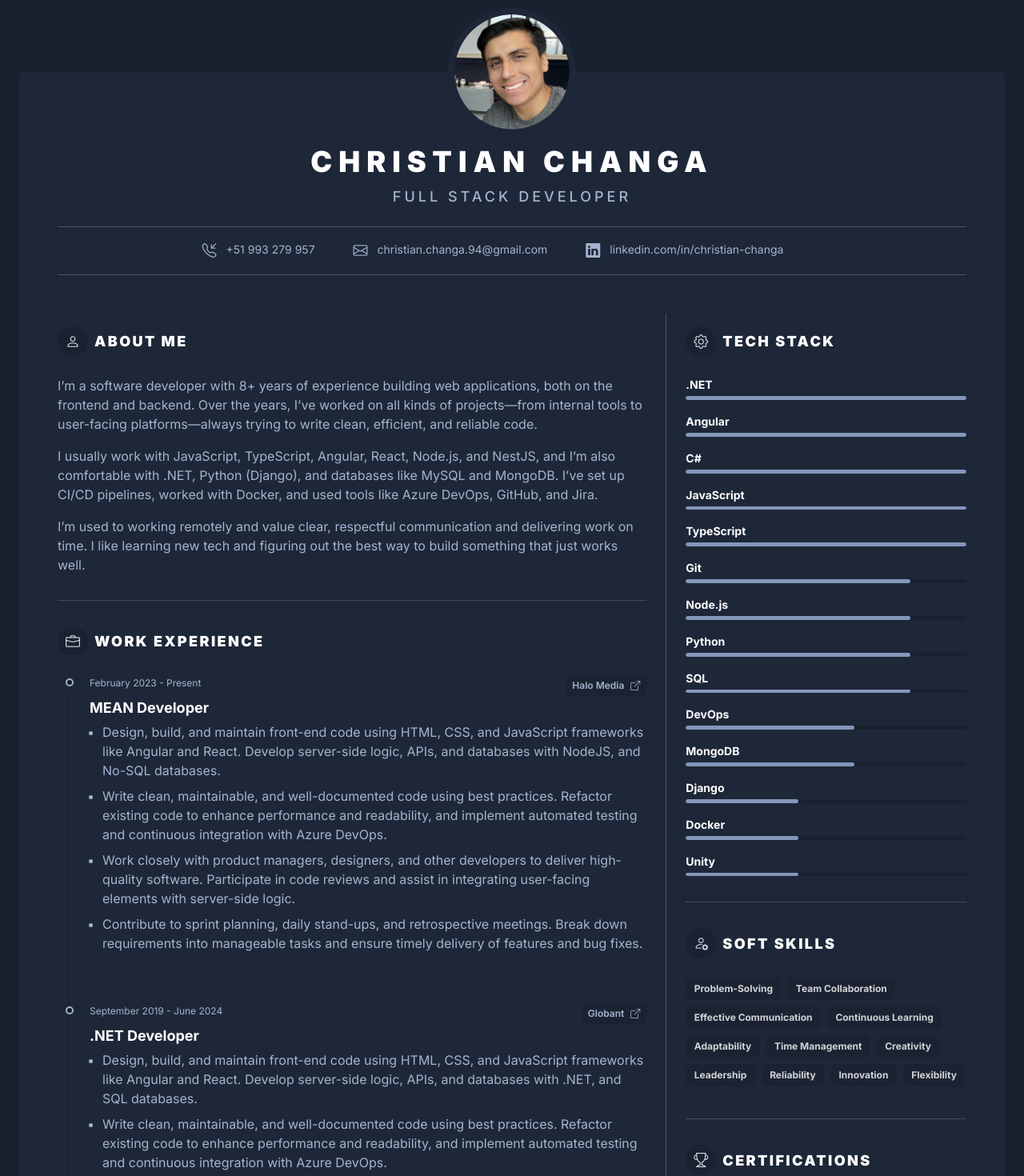
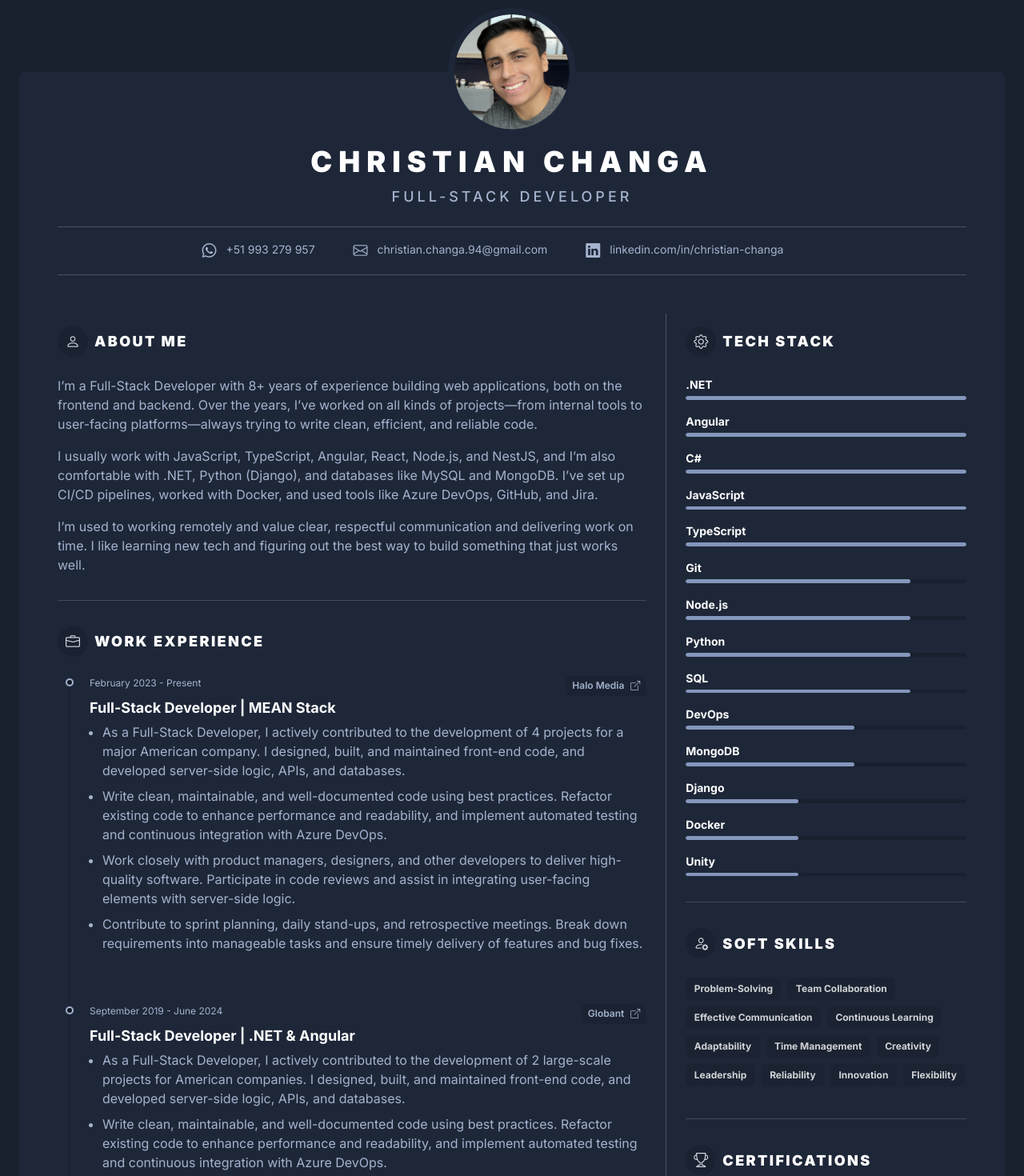
Before and after one commit to christianempire/my-cv, an Angular app: page / in a window 1280 px wide. Shown: the top 1470 px of the page at 80% size. Built offline with nearby package versions, Linux system fonts and the light colour scheme.

Commit message:
Updated job titles and wording

```diff
--- a/src/app/home/home.component.html
+++ b/src/app/home/home.component.html
@@ -6,11 +6,11 @@
           <div class="resume-profile-holder text-center">
             <img class="resume-profile-pic rounded-circle" src="images/profile.png" alt="image" />
             <h2 class="resume-name text-uppercase">Christian Changa</h2>
-            <div class="resume-role-title text-uppercase">Full Stack Developer</div>
+            <div class="resume-role-title text-uppercase">Full-Stack Developer</div>
             <div class="resume-contact mt-4">
               <ul class="resume-contact-list list-unstyled list-inline mb-0 justify-content-between">
                 <li class="list-inline-item me-md-3 me-lg-5">
-                  <i class="resume-contact-icon bi bi-telephone-inbound me-2"></i>
+                  <i class="resume-contact-icon bi bi-whatsapp me-2"></i>
                   +51 993 279 957
                 </li>
                 <li class="list-inline-item me-md-3 me-lg-5">
--- a/src/app/home/home.component.ts
+++ b/src/app/home/home.component.ts
@@ -46,7 +46,7 @@ export class HomeComponent {
     },
   ];
   highlights: string[] = [
-    'I’m a software developer with 8+ years of experience building web applications, both on the frontend and backend. Over the years, I’ve worked on all kinds of projects—from internal tools to user-facing platforms—always trying to write clean, efficient, and reliable code.',
+    'I’m a Full-Stack Developer with 8+ years of experience building web applications, both on the frontend and backend. Over the years, I’ve worked on all kinds of projects—from internal tools to user-facing platforms—always trying to write clean, efficient, and reliable code.',
     'I usually work with JavaScript, TypeScript, Angular, React, Node.js, and NestJS, and I’m also comfortable with .NET, Python (Django), and databases like MySQL and MongoDB. I’ve set up CI/CD pipelines, worked with Docker, and used tools like Azure DevOps, GitHub, and Jira.',
     'I’m used to working remotely and value clear, respectful communication and delivering work on time. I like learning new tech and figuring out the best way to build something that just works well.',
   ];
@@ -146,9 +146,9 @@ export class HomeComponent {
         url: 'https://www.linkedin.com/company/halo-media/',
       },
       dateRange: 'February 2023 - Present',
-      position: 'MEAN Developer',
+      position: 'Full-Stack Developer | MEAN Stack',
       responsibilities: [
-        'Design, build, and maintain front-end code using HTML, CSS, and JavaScript frameworks like Angular and React. Develop server-side logic, APIs, and databases with NodeJS, and No-SQL databases.',
+        'As a Full-Stack Developer, I actively contributed to the development of 4 projects for a major American company. I designed, built, and maintained front-end code, and developed server-side logic, APIs, and databases.',
         'Write clean, maintainable, and well-documented code using best practices. Refactor existing code to enhance performance and readability, and implement automated testing and continuous integration with Azure DevOps.',
         'Work closely with product managers, designers, and other developers to deliver high-quality software. Participate in code reviews and assist in integrating user-facing elements with server-side logic.',
         'Contribute to sprint planning, daily stand-ups, and retrospective meetings. Break down requirements into manageable tasks and ensure timely delivery of features and bug fixes.',
@@ -160,9 +160,9 @@ export class HomeComponent {
         url: 'https://www.linkedin.com/company/globant/',
       },
       dateRange: 'September 2019 - June 2024',
-      position: '.NET Developer',
+      position: 'Full-Stack Developer | .NET & Angular',
       responsibilities: [
-        'Design, build, and maintain front-end code using HTML, CSS, and JavaScript frameworks like Angular and React. Develop server-side logic, APIs, and databases with .NET, and SQL databases.',
+        'As a Full-Stack Developer, I actively contributed to the development of 2 large-scale projects for American companies. I designed, built, and maintained front-end code, and developed server-side logic, APIs, and databases.',
         'Write clean, maintainable, and well-documented code using best practices. Refactor existing code to enhance performance and readability, and implement automated testing and continuous integration with Azure DevOps.',
         'Work closely with product managers, designers, and other developers to deliver high-quality software. Participate in code reviews and assist in integrating user-facing elements with server-side logic.',
         'Contribute to sprint planning, daily stand-ups, and retrospective meetings. Break down requirements into manageable tasks and ensure timely delivery of features and bug fixes.',
@@ -174,9 +174,9 @@ export class HomeComponent {
         url: 'https://www.linkedin.com/company/juntoz/',
       },
       dateRange: 'May 2017 - June 2018',
-      position: 'Web Developer',
+      position: 'Full-Stack Developer Junior | .NET & Angular',
       responsibilities: [
-        'Contribute to the design and development of front-end components using HTML, CSS, and JavaScript frameworks like Angular. Assist in building server-side logic and APIs with .NET.',
+        'As a junior Full-Stack Developer, I assisted in the delivery of 4 projects for retail companies. Contributed to the design and development of front-end components and supported the implementation of server-side logic and APIs.',
         'Work with product managers, designers, and senior developers to implement features and fix bugs. Participate in code reviews to learn best practices and improve code quality.',
         'Attend sprint planning, daily stand-ups, and retrospective meetings. Break down tasks into manageable pieces and provide status updates on progress.',
       ],
```
